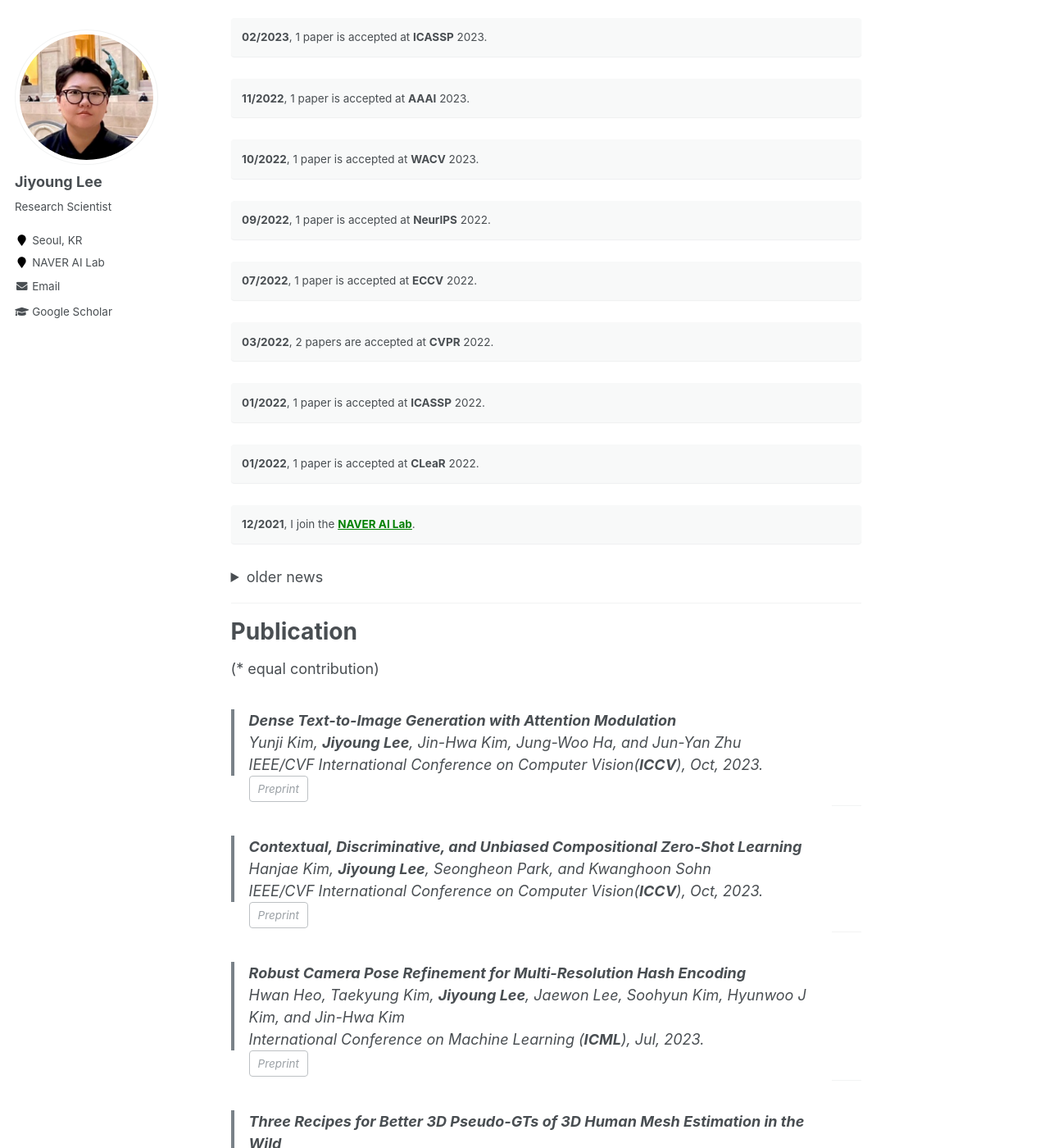
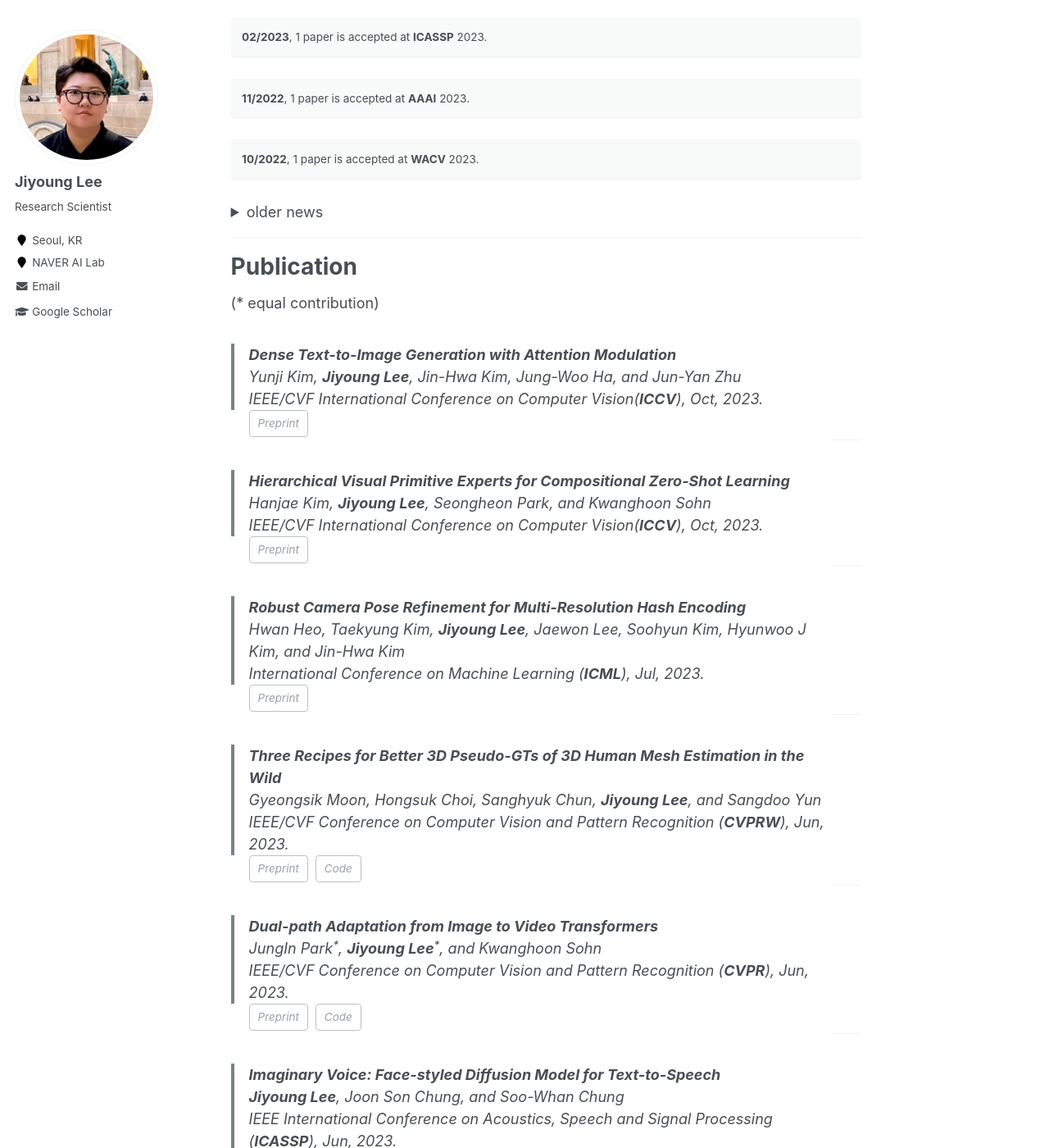
Before and after one commit to lee-jiyoung/lee-jiyoung.github.io, a Jekyll site: the page built from _pages/about.md, in a window 1280 px wide and 1400 px high, scrolled down 888 px. Shown: the whole window at 82% size. Built offline with Jekyll 4.4.1, drawn with Linux system fonts in a browser that asks for light colours.

Commit message:
Update about.md

```diff
--- a/_pages/about.md
+++ b/_pages/about.md
@@ -40,6 +40,11 @@ News
 {: .notice}
 **10/2022**, 1 paper is accepted at **WACV** 2023.
 {: .notice}
+
+<details>
+<summary>older news</summary>
+<div markdown="1">
+
 **09/2022**, 1 paper is accepted at **NeurIPS** 2022.
 {: .notice}
 **07/2022**, 1 paper is accepted at **ECCV** 2022.
@@ -52,10 +57,6 @@ News
 {: .notice}
 **12/2021**, I join the **<a href="https://naver-career.gitbook.io/en/teams/clova-cic" style="color: green">NAVER AI Lab</a>**.
 {: .notice}
-
-<details>
-<summary>older news</summary>
-<div markdown="1">
 
 **10/2021**, 1 paper is accepted at **BMVC** 2021.
 {: .notice}
@@ -91,7 +92,7 @@ IEEE/CVF International Conference on Computer Vision(**ICCV**), Oct, 2023.
 
 -----------
 
-> **Contextual, Discriminative, and Unbiased Compositional Zero-Shot Learning**
+> **Hierarchical Visual Primitive Experts for Compositional Zero-Shot Learning**
 Hanjae Kim, **Jiyoung Lee**, Seongheon Park, and Kwanghoon Sohn
 IEEE/CVF International Conference on Computer Vision(**ICCV**), Oct, 2023.
 <span class="page__meta page__taxonomy comment__date" itemprop="keywords">
```
